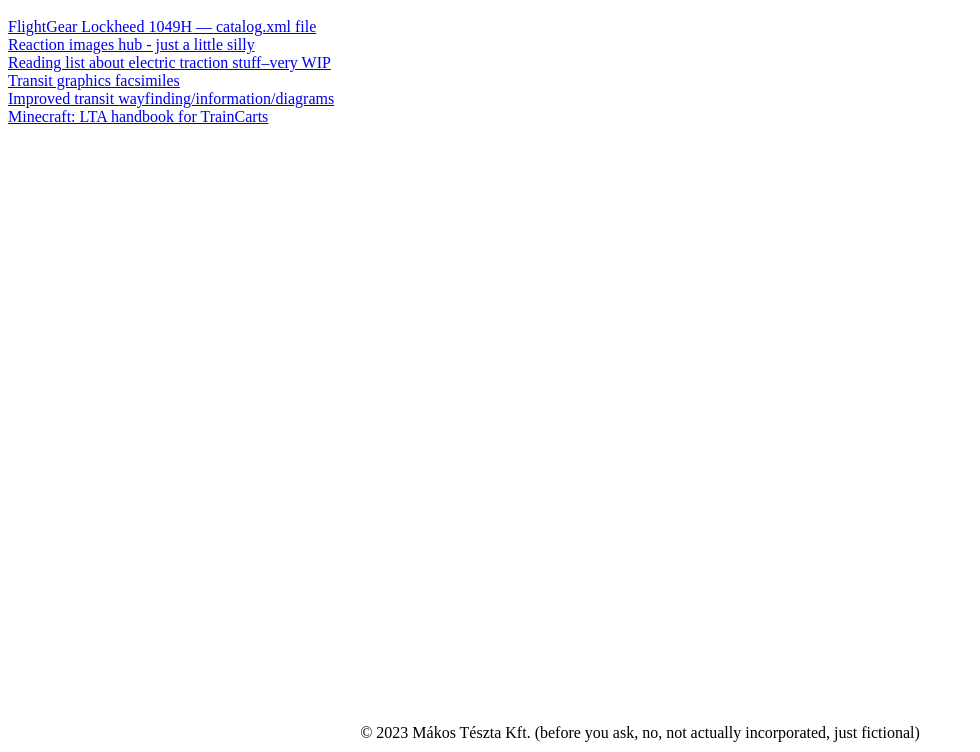
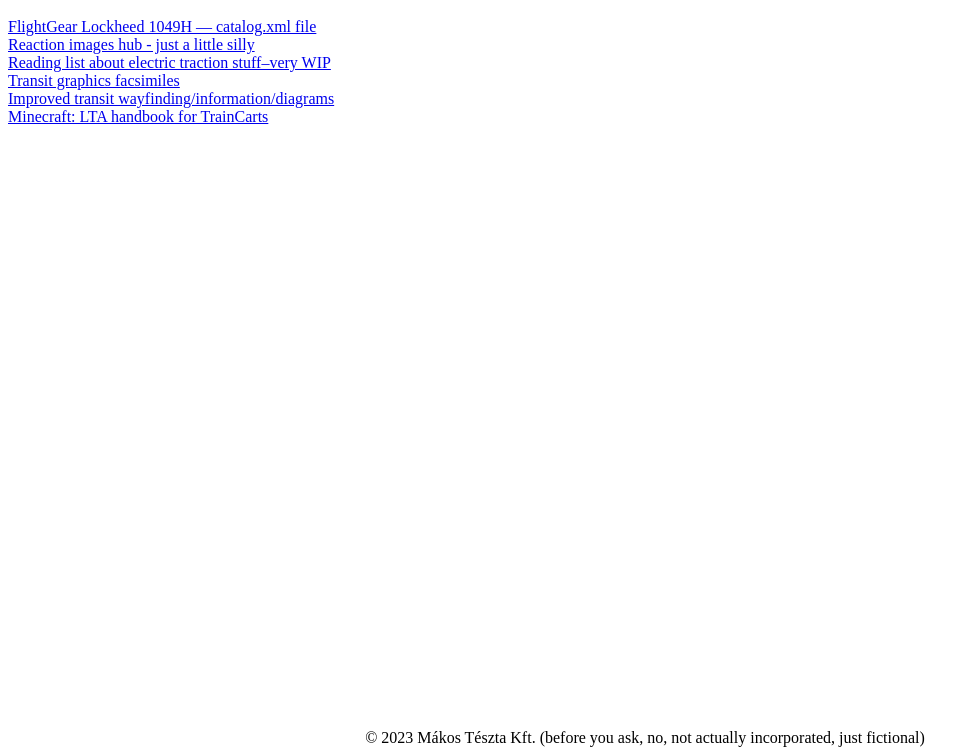
Before and after one commit to mtkft/mtkft.github.io, a plain HTML site: page index.html in a window 1280 px wide. Shown: the part 48-800 px from the top of the page, without its empty margins (0-980 px from the left). Drawn offline with Linux system fonts and the light colour scheme.

Commit message:
improve cover and padding in fixed footer

```diff
--- a/basic.css
+++ b/basic.css
@@ -1,7 +1,9 @@
 footer {
     position: fixed;
     left: 0;
-    bottom: 10;
+    bottom: 0;
     width: 100%;
     text-align: center;
+    background-color: white;
+    border: 5px solid white;
 }
```
